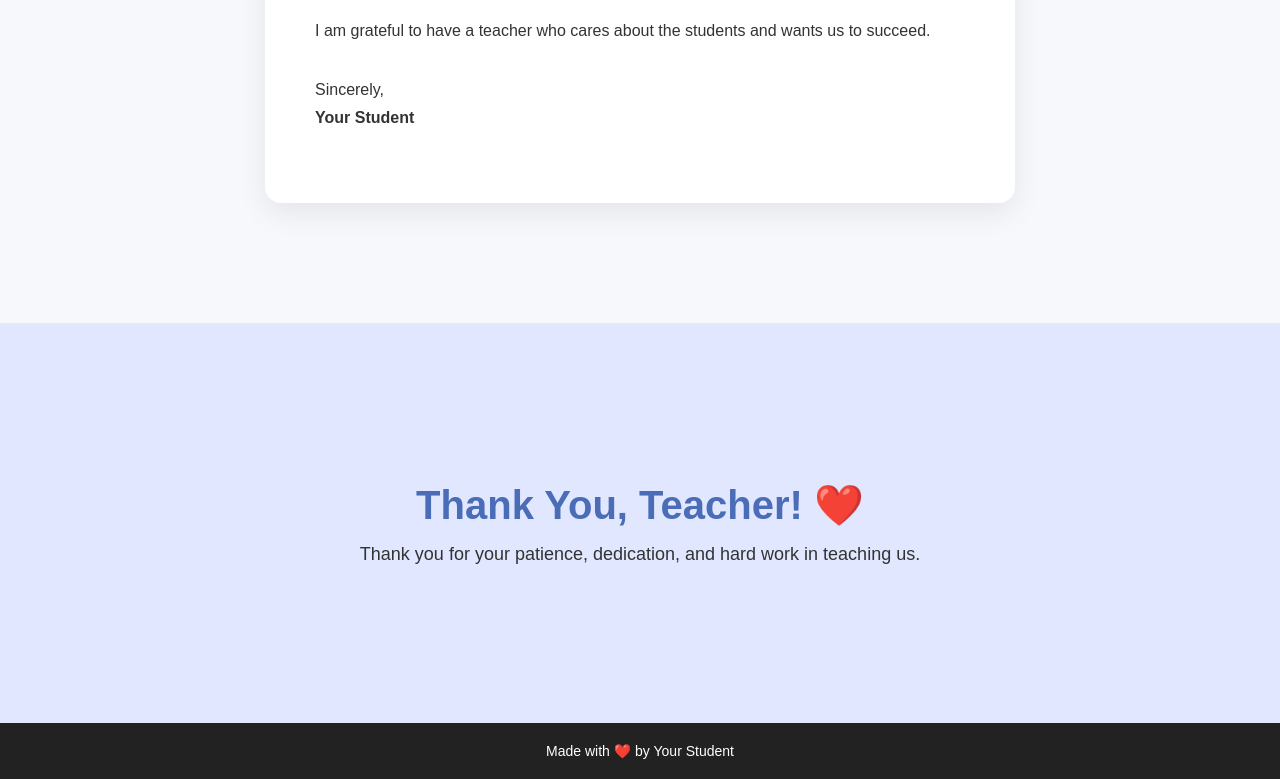
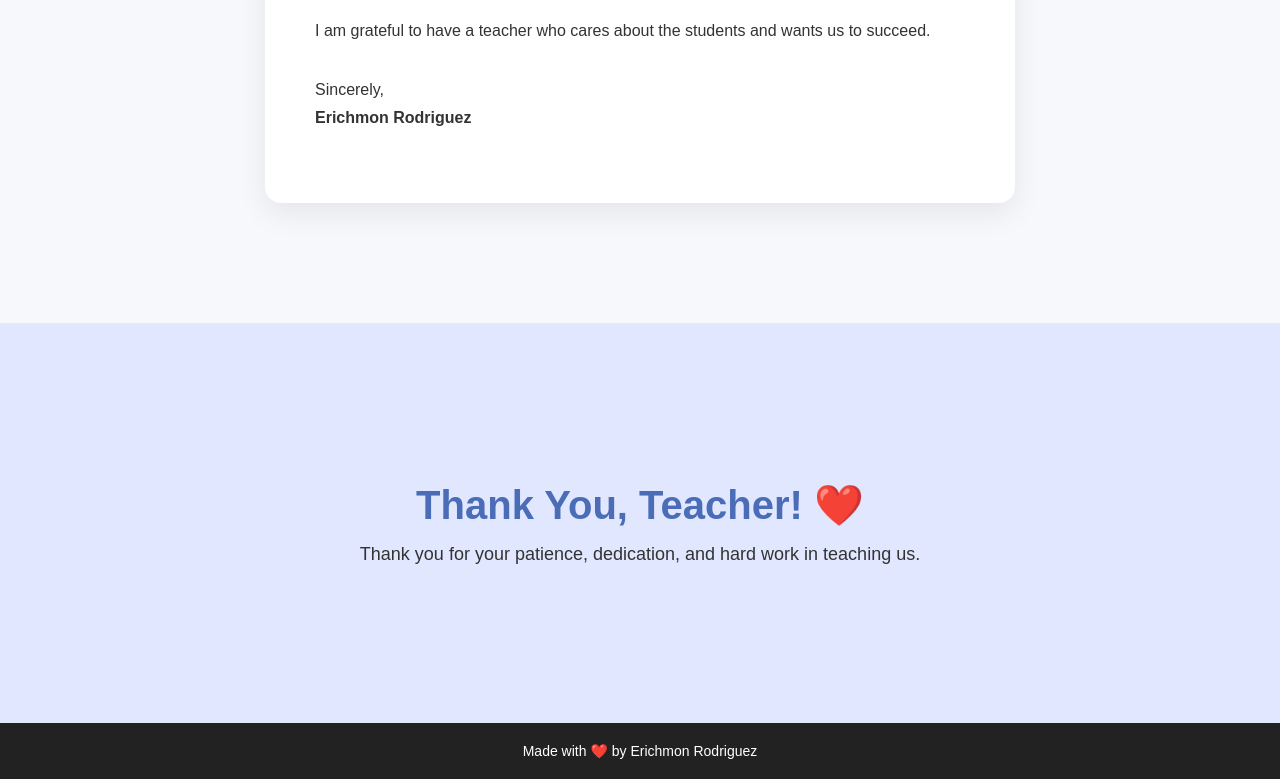
Before and after one commit to emon-boop/Letter-for-Ma-am-Tessie, a plain HTML site: page index.html in a window 1280 px wide. Shown: the part 2558-3337 px from the top of the page. Drawn offline with Linux system fonts and the light colour scheme.

Commit message:
Update index.html

```diff
--- a/index.html
+++ b/index.html
@@ -97,7 +97,7 @@
 
             <p class="closing">
                 Sincerely,<br>
-                <strong>Your Student</strong>
+                <strong>Erichmon Rodriguez</strong>
             </p>
 
         </div>
@@ -120,7 +120,7 @@
 
     <!-- Footer -->
     <footer>
-        <p>Made with ❤️ by Your Student</p>
+        <p>Made with ❤️ by Erichmon Rodriguez</p>
     </footer>
 
 </body>
```
